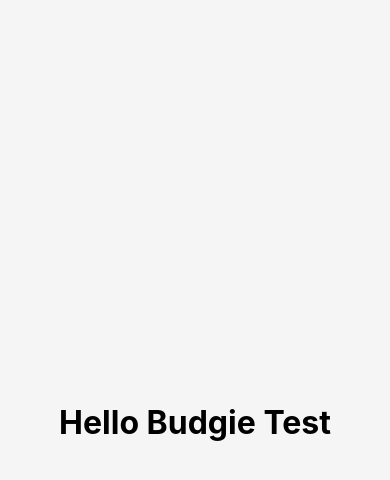
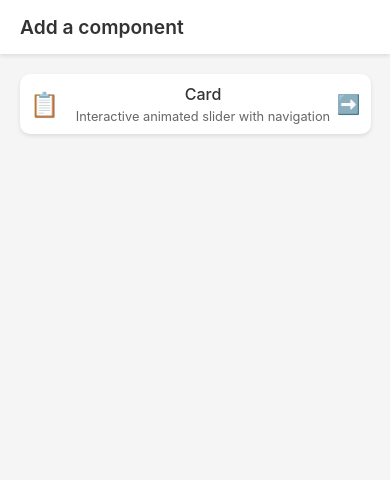
Before and after one commit to ChrisBlom1996/hello-budgie-test, a React (Create React App) app: page / in a window 390 px wide. Shown: the top 480 px of the page. Built offline with nearby package versions, Linux system fonts and the light colour scheme.

Commit message:
Create Home page js and css file alonsige installing react-router-dom

```diff
--- a/package.json
+++ b/package.json
@@ -9,6 +9,7 @@
     "@testing-library/user-event": "^13.5.0",
     "react": "^19.1.0",
     "react-dom": "^19.1.0",
+    "react-router-dom": "^7.4.1",
     "react-scripts": "5.0.1",
     "web-vitals": "^2.1.4"
   },
--- a/src/App.css
+++ b/src/App.css
@@ -14,10 +14,25 @@ html, body {
 .App {
   text-align: center;
   min-height: 100vh;
+  background-color: #f5f5f5;
+}
+
+.second-page {
   display: flex;
   flex-direction: column;
   align-items: center;
   justify-content: center;
-  background-color: #f5f5f5;
+  min-height: 100vh;
   padding: 20px;
 }
+
+.second-page h1 {
+  font-size: 1.5rem;
+  margin-bottom: 10px;
+  color: #333;
+}
+
+.second-page p {
+  font-size: 1rem;
+  color: #666;
+}
--- a/src/App.js
+++ b/src/App.js
@@ -1,11 +1,38 @@
 import React from 'react';
+import { BrowserRouter as Router, Routes, Route, useNavigate } from 'react-router-dom';
+import HomePage from './components/HomePage';
 import './App.css';
+
+// Temporary Second Page Component
+const SecondPage = () => {
+  return (
+    <div className="second-page">
+      <h1>Second Page</h1>
+      <p>This is the second page. We’ll build it next!</p>
+    </div>
+  );
+};
+
+// Wrapper to use useNavigate in HomePage
+const HomePageWrapper = () => {
+  const navigate = useNavigate();
+  const handleNavigate = () => {
+    navigate('/second-page');
+  };
+
+  return <HomePage onNavigate={handleNavigate} />;
+};
 
 function App() {
   return (
-    <div className="App">
-      <h1>Hello Budgie Test</h1>
-    </div>
+    <Router>
+      <div className="App">
+        <Routes>
+          <Route path="/" element={<HomePageWrapper />} />
+          <Route path="/second-page" element={<SecondPage />} />
+        </Routes>
+      </div>
+    </Router>
   );
 }
 
--- /dev/null
+++ b/src/components/HomePage.css
@@ -0,0 +1,99 @@
+/* src/components/HomePage.css */
+.home-page {
+    width: 100%;
+    min-height: 100vh;
+    background-color: #f5f5f5;
+    display: flex;
+    flex-direction: column;
+    align-items: center;
+  }
+
+  .toolbar {
+    width: 100%;
+    padding: 15px 20px;
+    background-color: #fff;
+    box-shadow: 0 2px 4px rgba(0, 0, 0, 0.1);
+    text-align: left;
+  }
+
+  .toolbar h1 {
+    font-size: 1.5rem;
+    font-weight: 600;
+    color: #333;
+  }
+
+  .card {
+    width: 90%;
+    max-width: 600px;
+    background-color: #fff;
+    border-radius: 10px;
+    margin-top: 20px;
+    box-shadow: 0 2px 4px rgba(0, 0, 0, 0.1);
+    cursor: pointer;
+    transition: transform 0.2s ease;
+  }
+
+  .card:hover {
+    transform: scale(1.02);
+  }
+
+  .card-content {
+    display: flex;
+    align-items: center;
+    padding: 15px;
+  }
+
+  .card-icon {
+    font-size: 2rem;
+    margin-right: 15px;
+    color: #666;
+  }
+
+  .card-text {
+    flex: 1;
+  }
+
+  .card-text h2 {
+    font-size: 1.2rem;
+    font-weight: 500;
+    color: #333;
+    margin-bottom: 5px;
+  }
+
+  .card-text p {
+    font-size: 0.9rem;
+    color: #666;
+  }
+
+  .arrow {
+    font-size: 1.5rem;
+    color: #007bff;
+  }
+
+  /* Mobile responsiveness */
+  @media (max-width: 768px) {
+    .toolbar h1 {
+      font-size: 1.2rem;
+    }
+
+    .card-content {
+      padding: 10px;
+    }
+
+    .card-icon {
+      font-size: 1.5rem;
+      margin-right: 10px;
+    }
+
+    .card-text h2 {
+      font-size: 1rem;
+    }
+
+    .card-text p {
+      font-size: 0.8rem;
+    }
+
+    .arrow {
+      font-size: 1.2rem;
+    }
+  }
--- /dev/null
+++ b/src/components/HomePage.js
@@ -0,0 +1,27 @@
+import React from 'react';
+import './HomePage.css';
+
+const HomePage = ({ onNavigate }) => {
+  return (
+    <div className="home-page">
+      {/* Toolbar */}
+      <div className="toolbar">
+        <h1>Add a component</h1>
+      </div>
+
+      {/* Card */}
+      <div className="card" onClick={onNavigate}>
+        <div className="card-content">
+          <span className="card-icon">📋</span>
+          <div className="card-text">
+            <h2>Card</h2>
+            <p>Interactive animated slider with navigation</p>
+          </div>
+          <span className="arrow">➡️</span>
+        </div>
+      </div>
+    </div>
+  );
+};
+
+export default HomePage;
--- a/src/index.js
+++ b/src/index.js
@@ -2,7 +2,6 @@ import React from 'react';
 import ReactDOM from 'react-dom/client';
 import './index.css';
 import App from './App';
-import reportWebVitals from './reportWebVitals';
 
 const root = ReactDOM.createRoot(document.getElementById('root'));
 root.render(
@@ -10,8 +9,3 @@ root.render(
     <App />
   </React.StrictMode>
 );
-
-// If you want to start measuring performance in your app, pass a function
-// to log results (for example: reportWebVitals(console.log))
-// or send to an analytics endpoint. Learn more: https://bit.ly/CRA-vitals
-reportWebVitals();
```
Also changed, not shown: 1 other file (tests, documents, lock files or other folders).
